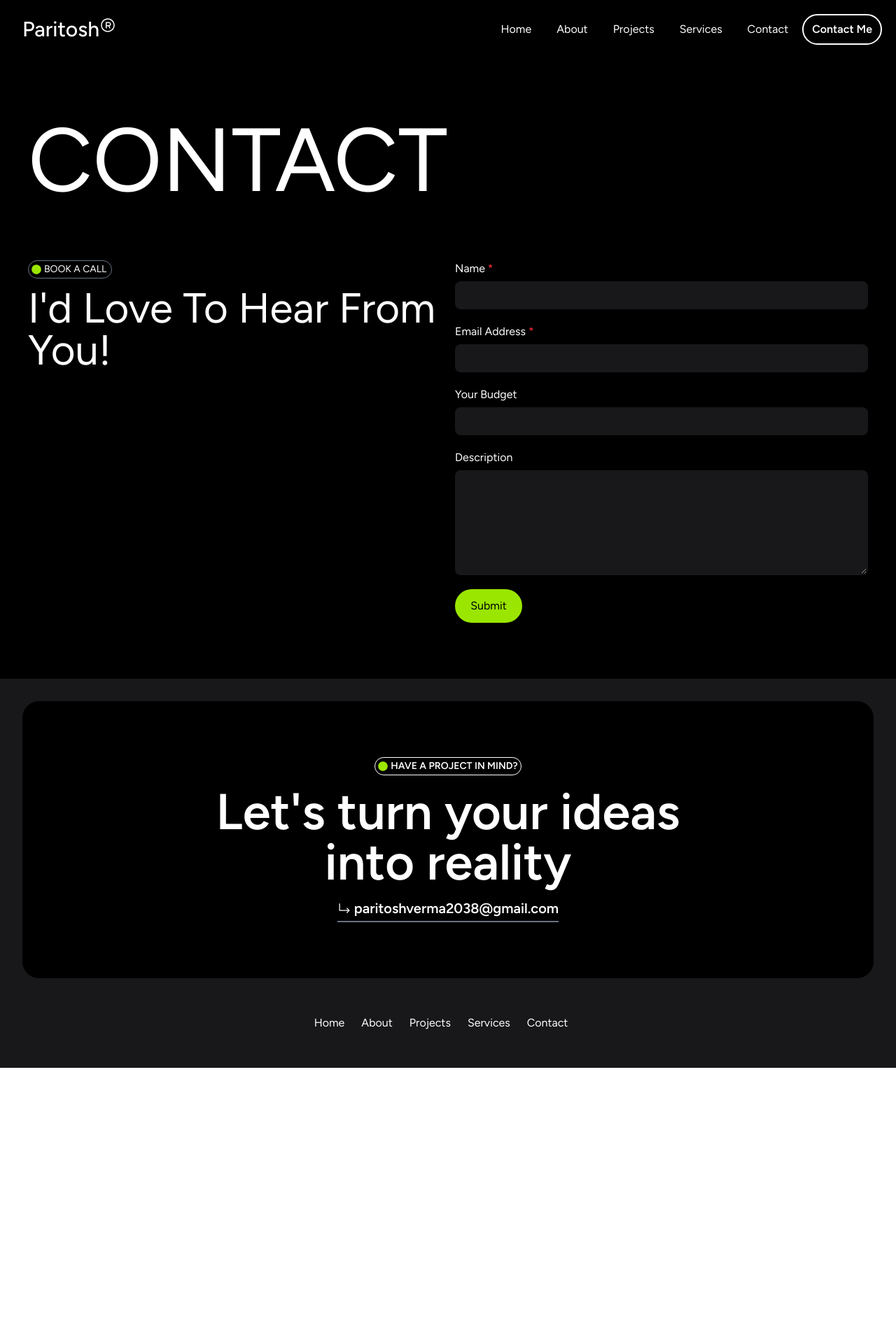
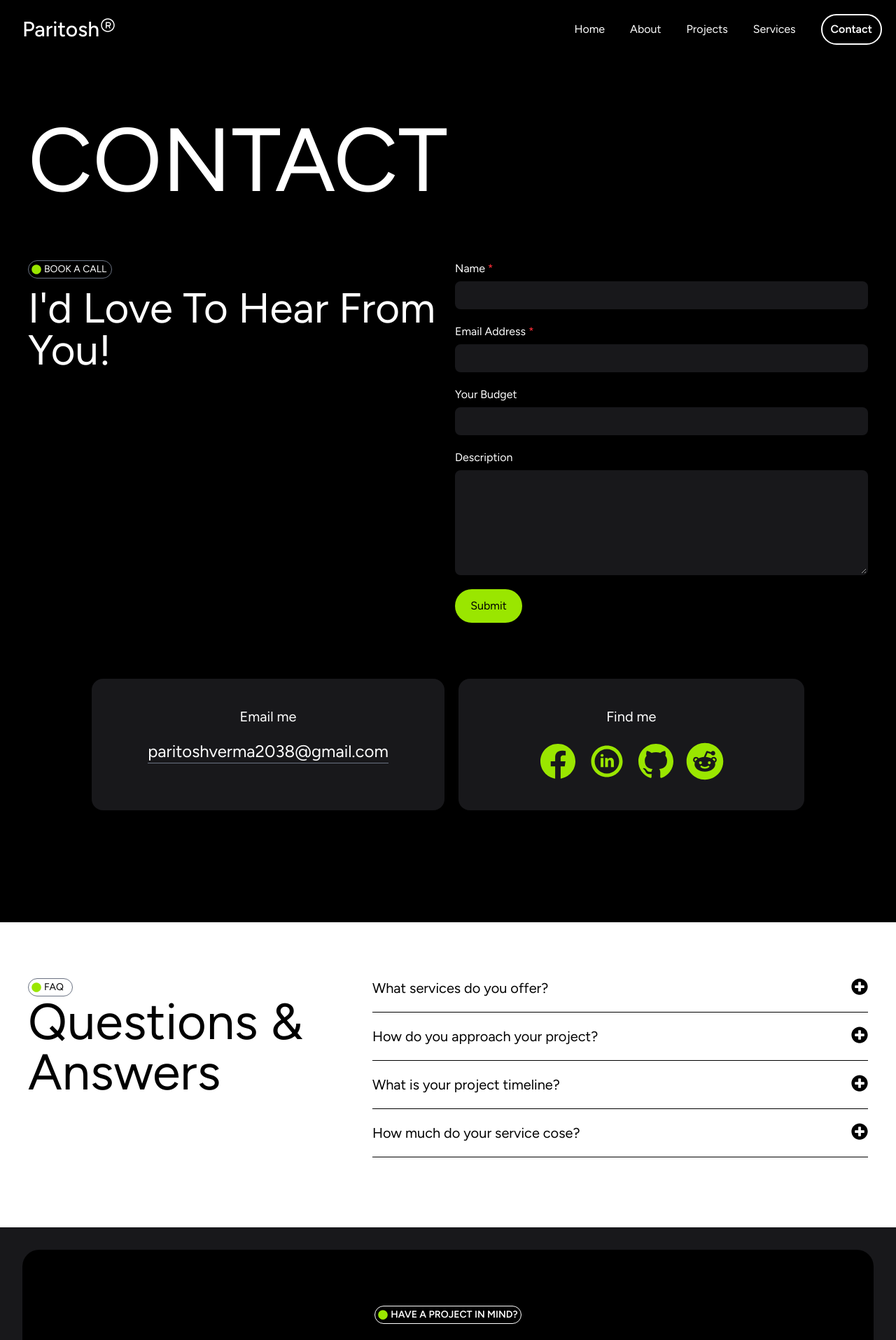
Before and after one commit to paritoshAuminus/web-dev-projects, a React (Vite) app in the folder 10-personal-portfolio/personalPortfolio/: page /contact in a window 1280 px wide. Shown: the top 1915 px of the page at 70% size. Before the commit the page ends 1526 px from the top, so only its background shows below. Built offline with nearby package versions, Linux system fonts and the light colour scheme.

Commit message:
Project Finished!!

```diff
--- a/10-personal-portfolio/personalPortfolio/package.json
+++ b/10-personal-portfolio/personalPortfolio/package.json
@@ -11,6 +11,7 @@
   },
   "dependencies": {
     "@tailwindcss/vite": "^4.1.11",
+    "framer-motion": "^12.23.6",
     "react": "^19.1.0",
     "react-dom": "^19.1.0",
     "react-icons": "^5.5.0",
--- a/10-personal-portfolio/personalPortfolio/src/components/Accordian.jsx
+++ b/10-personal-portfolio/personalPortfolio/src/components/Accordian.jsx
@@ -1,14 +1,22 @@
+import { useState } from "react"
+import { FaMinusCircle, FaPlusCircle } from "react-icons/fa"
+
 const Accordian = (props) => {
+
+    const [show, setShow] = useState(false)
+
     return (
         <>
             <div className='w-full'>
                 <div className='flex justify-between text-xl cursor-pointer'>
                     <span>{props.question}</span>
-                    <div className='text-2xl'>{props.icon}</div>
+                    <div className='text-2xl' onClick={() => setShow(!show)}>{show ? <FaMinusCircle /> : <FaPlusCircle />}</div>
                 </div>
-                <div className='mt-5 text-sm'>{props.answer}</div>
+                {show ?
+                    <div className='mt-5 text-sm transition-all'>{props.answer}</div>
+                : false}
             </div>
-            <hr className='my-5'/>
+            <hr className='my-5' />
         </>
     )
 }
--- a/10-personal-portfolio/personalPortfolio/src/components/Card2.jsx
+++ b/10-personal-portfolio/personalPortfolio/src/components/Card2.jsx
@@ -21,7 +21,7 @@ const Card2 = (props) => {
                     <span>{props.pointerThree}</span>
                 </div>
                 <div className='flex justify-center sm:justify-start items-center'>
-                    <Link className='p-3 text-sm flex justify-center items-center gap-1 text-black bg-lime-200 hover:bg-lime-100 rounded-full'><HiArrowTurnDownRight />Schedule a consultation</Link>
+                    <Link to={'/contact'} className='p-3 text-sm flex justify-center items-center gap-1 text-black bg-lime-200 hover:bg-lime-100 rounded-full'><HiArrowTurnDownRight />Schedule a consultation</Link>
                 </div>
             </div>
         </>
--- a/10-personal-portfolio/personalPortfolio/src/components/Footer.jsx
+++ b/10-personal-portfolio/personalPortfolio/src/components/Footer.jsx
@@ -16,8 +16,8 @@ const Footer = () => {
           <Link to={'/'} className="mr-5 hover:text-lime-300 transition-all focus:text-lime-400">Home</Link>
           <Link to={'/about'} className="mr-5 hover:text-lime-300 transition-all focus:text-lime-400">About</Link>
           <Link to={'/projects'} className="mr-5 hover:text-lime-300 transition-all focus:text-lime-400">Projects</Link>
-          <Link to={''} className="mr-5 hover:text-lime-300 transition-all focus:text-lime-400">Services</Link>
-          <Link to={''} className="mr-5 hover:text-lime-300 transition-all focus:text-lime-400">Contact</Link>
+          <Link to={'/services'} className="mr-5 hover:text-lime-300 transition-all focus:text-lime-400">Services</Link>
+          <Link to={'/contact'} className="mr-5 hover:text-lime-300 transition-all focus:text-lime-400">Contact</Link>
         </nav>
       </footer>
     </>
--- a/10-personal-portfolio/personalPortfolio/src/components/Header.jsx
+++ b/10-personal-portfolio/personalPortfolio/src/components/Header.jsx
@@ -1,25 +1,45 @@
-import React from 'react'
+import React, { useState } from 'react'
+import { FaBars } from 'react-icons/fa'
+import { ImCross } from 'react-icons/im'
 import { LiaRegistered } from 'react-icons/lia'
 import { Link } from 'react-router-dom'
 
 const Header = () => {
+
+    const [nav, setNav] = useState(false)
+
     return (
         <>
             <header className="text-white body-font bg-black">
-                <div className="mx-auto flex flex-wrap p-5 flex-col md:flex-row items-center">
+                <div className="mx-auto flex flex-wrap p-5 flex-row items-center justify-between">
                     <Link className="flex title-font font-medium items-center text-white mb-4 md:mb-0">
-                        <span className="ml-3 text-3xl flex justify-between">Paritosh <LiaRegistered className='text-2xl'/></span>
+                        <span className="ml-3 text-3xl flex justify-between">Paritosh <LiaRegistered className='text-2xl' /></span>
                     </Link>
-                    <nav className="md:ml-auto flex flex-wrap items-center gap-4 justify-center">
+
+                    {/* Nav for bigger screens */}
+                    <nav className="hidden md:ml-auto md:flex flex-wrap items-center gap-4 justify-center">
                         <Link to={'/'} className="mr-5 hover:text-lime-300 transition-all focus:text-lime-400" autoFocus>Home</Link>
                         <Link to={'/about'} className="mr-5 hover:text-lime-300 transition-all focus:text-lime-400">About</Link>
                         <Link to={'/projects'} className="mr-5 hover:text-lime-300 transition-all focus:text-lime-400">Projects</Link>
                         <Link to={'/services'} className="mr-5 hover:text-lime-300 transition-all focus:text-lime-400">Services</Link>
-                        <Link to={'/contact'} className="mr-5 hover:text-lime-300 transition-all focus:text-lime-400">Contact</Link>
+                        <Link to={'/contact'} className="inline-flex items-center font-semibold bg-black border-2 border-white hover:text-black py-2 px-3 hover:border-lime-400 transition-all hover:bg-lime-400 rounded-full text-base">Contact</Link>
                     </nav>
-                    <Link className="inline-flex items-center font-semibold bg-black border-2 border-white hover:text-black py-2 px-3 hover:border-lime-400 hover:bg-lime-400 rounded-full text-base mt-4 md:mt-0">
-                        Contact Me
-                    </Link>
+
+                    {/* Nav for smaller screens */}
+
+                    <button onClick={() => setNav(!nav)} className='inline md:hidden text-lg'><FaBars /></button>
+
+                    {nav ?
+                        <nav className='flex md:hidden flex-col flex-wrap items-center w-full p-5 gap-4 h-full fixed top-0 right-0 z-50 bg-black text-2xl'>
+                            <button onClick={() => setNav(!nav)} className='fixed right-5 text-lg'><ImCross /></button>
+                            <Link to={'/'} className="hover:text-lime-300 transition-all focus:text-lime-400" autoFocus>Home</Link>
+                            <Link to={'/about'} className="hover:text-lime-300 transition-all focus:text-lime-400">About</Link>
+                            <Link to={'/projects'} className="hover:text-lime-300 transition-all focus:text-lime-400">Projects</Link>
+                            <Link to={'/services'} className="hover:text-lime-300 transition-all focus:text-lime-400">Services</Link>
+                            <Link to={'/contact'} className="inline-flex items-center font-semibold bg-black border-2 border-white hover:text-black py-2 px-3 hover:border-lime-400 transition-all hover:bg-lime-400 rounded-full text-base">Contact</Link>
+                        </nav>
+                    : false}
+
                 </div>
             </header>
         </>
--- a/10-personal-portfolio/personalPortfolio/src/pages/Contact.jsx
+++ b/10-personal-portfolio/personalPortfolio/src/pages/Contact.jsx
@@ -1,5 +1,10 @@
 import React, { useState } from 'react'
-import { FaCircle } from 'react-icons/fa'
+import { FaCircle, FaPlusCircle } from 'react-icons/fa'
+import Accordian from '../components/Accordian'
+import { RiFacebookCircleFill, RiGithubFill } from 'react-icons/ri'
+import { PiLinkedinLogoFill } from 'react-icons/pi'
+import { TiSocialLinkedinCircular } from 'react-icons/ti'
+import { AiFillRedditCircle } from 'react-icons/ai'
 
 const Contact = () => {
 
@@ -13,10 +18,19 @@ const Contact = () => {
     const handleChange = (e) => {
         const { name, value } = e.target;
 
-        setFormData((prev) => ({
+        setForm((prev) => ({
             ...prev,
             [name]: value
         }));
+    }
+
+    const handleSubmit = (e) => {
+        e.preventDefault();
+
+        console.log(`Name:          ${form.name}`);
+        console.log(`Email:         ${form.email}`);
+        console.log(`Budget:        ${form.budget}`);
+        console.log(`Description:   ${form.description}`);
     }
 
     return (
@@ -31,7 +45,7 @@ const Contact = () => {
                         <span className='text-6xl capitalize text-wrap'>I'd love to hear from you!</span>
                     </div>
                     <div className='w-full md:w-1/2'>
-                        <form action="" className="flex flex-col text-md gap-5">
+                        <form action="" onSubmit={handleSubmit} className="flex flex-col text-md gap-5">
                             <div className="flex flex-col gap-1.5">
                                 <label name="name">
                                     Name <span className="text-red-500">*</span>
@@ -82,6 +96,54 @@ const Contact = () => {
                         </form>
                     </div>
                 </div>
+                <div className='flex flex-col md:flex-row py-16 md:py-20 justify-center gap-5'>
+                    <div className='bg-zinc-900 flex flex-col items-center py-10 px-20 gap-5 rounded-2xl'>
+                        <span className='text-xl'>Email me</span>
+                        <div>
+                            <a className='text-2xl' href='mailto:paritoshverma2038@gmail.com'>paritoshverma2038@gmail.com</a>
+                            <hr className='text-gray-500' />
+                        </div>
+                    </div>
+                    <div className='bg-zinc-900 flex flex-col items-center py-10 px-28 gap-5 rounded-2xl'>
+                        <span className='text-xl'>Find me</span>
+                        <div className='flex gap-2.5 text-6xl text-lime-400'>
+                            <span className='hover:text-lime-300 cursor-pointer'><RiFacebookCircleFill /></span>
+                            <span className='hover:text-lime-300 cursor-pointer'><TiSocialLinkedinCircular /></span>
+                            <span className='hover:text-lime-300 cursor-pointer'><RiGithubFill /></span>
+                            <span className='hover:text-lime-300 cursor-pointer'><AiFillRedditCircle /></span>
+                        </div>
+                    </div>
+                </div>
+            </section>
+            <section className='text-black bg-white flex flex-col md:flex-row px-10 py-16 md:py-20 gap-5'>
+                <div className='w-full md:w-2/5'>
+                    <span className='text-sm px-1 py-0.5 w-16 border-1 border-gray-500 uppercase rounded-full flex gap-1 items-center'><FaCircle className='text-lime-400' />Faq</span>
+                    <span className='text-4xl md:text-7xl capitalize'>Questions & answers</span>
+                </div>
+                <div className='w-full md:w-3/5'>
+                    <div>
+                        <Accordian
+                            question={'What services do you offer?'}
+                            answer={'I offer a range of services including web design, front-end development, UX/UI design, responsive design, e-commerce solutions, and brand identity creation. Visit my Services page for a detailed overview.'}
+                            icon={<FaPlusCircle />}
+                        />
+                        <Accordian
+                            question={'How do you approach your project?'}
+                            answer={'With a strong focus on user experience, I design websites that are intuitive and easy to navigate.'}
+                            icon={<FaPlusCircle />}
+                        />
+                        <Accordian
+                            question={'What is your project timeline?'}
+                            answer={'It depends on the person or organisation altogether with the goals and benchmark demands of the project but in general it would take anywhere from six to twelve days.'}
+                            icon={<FaPlusCircle />}
+                        />
+                        <Accordian
+                            question={'How much do your service cose?'}
+                            answer={'There are different services having a differnt cost each, frontend only projects will cost approximately $70 to $80 and full development can cost anywhere from $120 to $170. Please note that all the prices mentioned are approximations and can fluctuate based on the project requirements.'}
+                            icon={<FaPlusCircle />}
+                        />
+                    </div>
+                </div>
             </section>
         </>
     )
--- a/10-personal-portfolio/personalPortfolio/src/pages/Home.jsx
+++ b/10-personal-portfolio/personalPortfolio/src/pages/Home.jsx
@@ -82,7 +82,7 @@ const Home = () => {
                 </div>
                 <div className='w-full flex flex-col gap-8 md:gap-12 justify-center md:justify-start mb-32 z-10'>
                     <p className='text-sm text-left w-full md:w-1/4'>I blend artistry with cutting-edge technology to deliver websites that not only look stunning but also<br />drive results.</p>
-                    <Link className='py-3 text-sm flex justify-center items-center gap-1 text-black w-52 bg-lime-400 hover:bg-lime-300 rounded-full'><HiArrowTurnDownRight />Schedule a consultation</Link>
+                    <Link to={'/contact'} className='py-3 text-sm flex justify-center items-center gap-1 text-black w-52 bg-lime-400 hover:bg-lime-300 rounded-full'><HiArrowTurnDownRight />Schedule a consultation</Link>
                 </div>
             </section>
             <section className='py-16 md:py-20 px-10 bg-stone-100'>
@@ -133,7 +133,7 @@ const Home = () => {
                         <span className='text-sm px-1 py-0.5 mb-1.5 w-32 border-1 border-black uppercase rounded-full flex gap-1 items-center'><FaCircle className='text-lime-400' />My process</span>
                         <span className='text-6xl md:w-7xl mb-12'>My creative workflow</span>
                     </div>
-                    <Link className='py-3 text-sm flex justify-center items-center gap-1 text-black w-52 bg-lime-400 hover:bg-lime-300 rounded-full'><HiArrowTurnDownRight />Schedule a consultation</Link>
+                    <Link to={'/contact'} className='py-3 text-sm flex justify-center items-center gap-1 text-black w-52 bg-lime-400 hover:bg-lime-300 rounded-full'><HiArrowTurnDownRight />Schedule a consultation</Link>
                 </div>
                 <div className='w-full md:w-1/2'>
                     {workflow.map((item) => (
--- a/10-personal-portfolio/personalPortfolio/src/pages/Services.jsx
+++ b/10-personal-portfolio/personalPortfolio/src/pages/Services.jsx
@@ -45,6 +45,9 @@ const cardData = [
 ]
 
 const Services = () => {
+
+    scrollTo(0, 0)
+
     return (
         <>
             <div className='text-white bg-black py-16 md:py-20 px-10'>
```
Also changed, not shown: 10-personal-portfolio/personalPortfolio/src/pages/Projects.jsx (+5 -18 lines), 1 other file (tests, documents, lock files or other folders).
